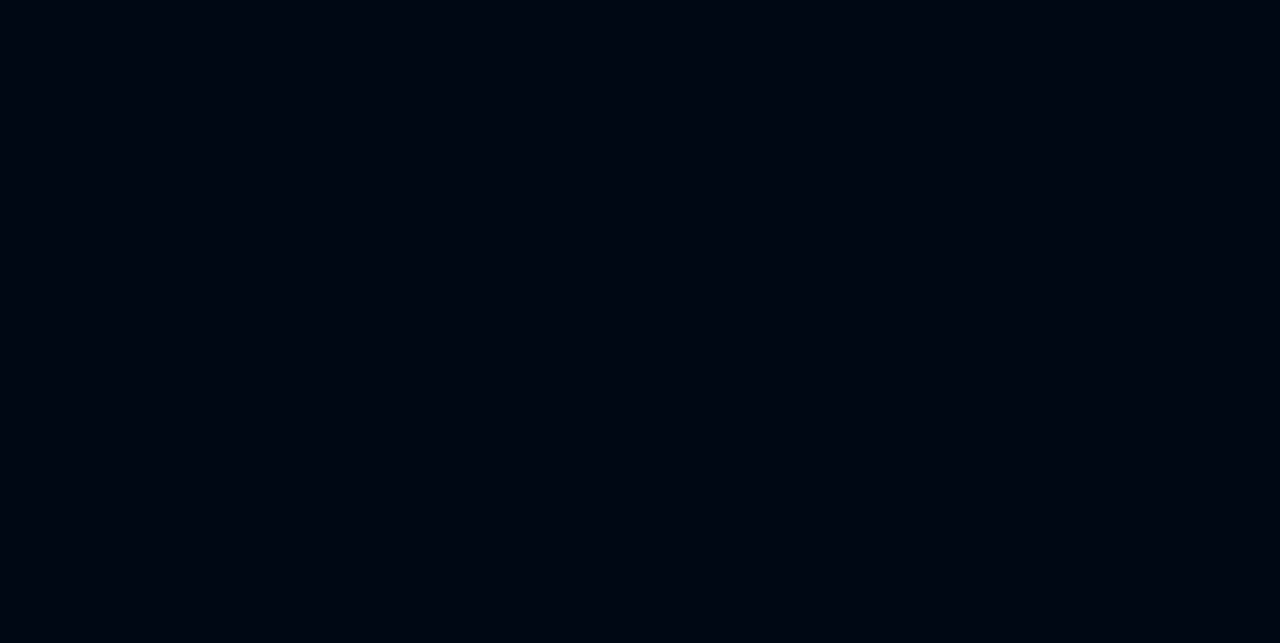
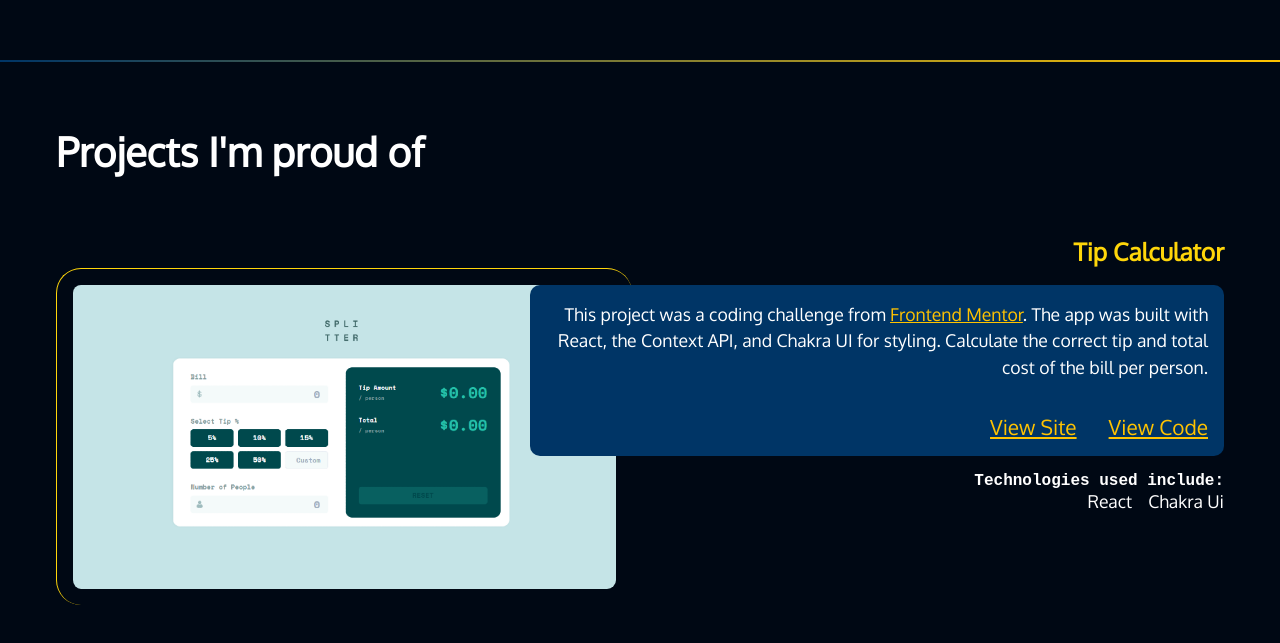
Before and after one commit to madeleinewoodbury/portfolio, a React (Create React App) app: page / in a window 1280 px wide. Shown: the part 711-1354 px from the top of the page. Before the commit the page ends 800 px from the top, so only its background shows below. Built offline with nearby package versions, Linux system fonts and the light colour scheme; a web font is replaced by a local one.

Commit message:
Projects page and TipCalculator component

```diff
--- a/src/App.css
+++ b/src/App.css
@@ -52,7 +52,9 @@ nav li:first-child {
 /* intro styles */
 
 #intro {
-  padding-bottom: 10rem;
+  /* padding-bottom: 10rem; */
+  height: calc(100vh - 12rem);
+  position: relative;
 }
 
 #intro p {
@@ -76,7 +78,109 @@ nav li:first-child {
   font-weight: normal;
 }
 
+/* #intro .scroll {
+  position: absolute;
+  display: flex;
+  justify-content: center;
+  width: 100%;
+  bottom: 0;
+  left: 0;
+}
+
+#intro .scroll a {
+  padding: 2rem;
+  font-size: 300%;
+} */
+
+/* projects styles */
+#projects h2 {
+  font-size: 2.5rem;
+  margin-bottom: calc(2.5rem * 1.5);
+}
+
+#projects h3 {
+  color: var(--light);
+}
+
+#projects h4 {
+  font-size: 1rem;
+  font-family: var(--mono);
+}
+
+#projects .info {
+  background-color: var(--primary);
+  border-radius: 10px;
+  margin: 1rem 0;
+}
+
+#projects .info p {
+  color: var(--white);
+  font-size: 1.1rem;
+  line-height: 1.5;
+  padding: 1rem;
+}
+
+#projects .info .links {
+  padding: 0 1rem 1rem;
+  display: flex;
+  justify-content: flex-end;
+  gap: 2rem;
+}
+
+#projects ul {
+  display: flex;
+  flex-flow: row wrap;
+  justify-content: flex-start;
+  gap: 1rem;
+  font-size: 1.1rem;
+}
+
+#projects img {
+  margin: 2rem 0 4rem 0;
+  border-left: 1px solid var(--light);
+  border-top: 1px solid var(--light);
+  border-radius: 25px;
+  padding: 1rem;
+}
+
 /* Media Queries */
+@media (min-width: 550px) {
+  article {
+    display: grid;
+    grid-template-columns: repeat(10, 1fr);
+    gap: 1rem;
+  }
+
+  .image {
+    grid-column: 1/6;
+    grid-row: 1/2;
+  }
+
+  .text {
+    grid-column: 5/11;
+    grid-row: 1/2;
+    order: 2;
+    text-align: right;
+  }
+
+  article:nth-of-type(even) > .text {
+    grid-column: 1/7;
+    text-align: left;
+  }
+
+  article:nth-of-type(even) > .image {
+    grid-column: 6/11;
+  }
+
+  #projects article:nth-of-type(even) > .text ul {
+    justify-content: flex-start;
+  }
+
+  #projects ul,
+  #about ul {
+    justify-content: flex-end;
+  }
+}
 @media (min-width: 850px) {
   nav {
     max-width: 1200px;
--- a/src/App.js
+++ b/src/App.js
@@ -1,13 +1,17 @@
 import Navbar from './components/Navbar';
 import Landing from './pages/Landing';
+import Projects from './pages/Projects';
+import Gradient from './components/Gradient';
 import './App.css';
 
 function App() {
   return (
     <>
       <Navbar />
-      <main className='container'>
+      <main>
         <Landing />
+        <Gradient />
+        <Projects />
       </main>
     </>
   );
--- /dev/null
+++ b/src/components/Gradient.js
@@ -0,0 +1,5 @@
+const Gradient = () => {
+  return <div className='gradient'></div>;
+};
+
+export default Gradient;
--- /dev/null
+++ b/src/components/projects/TipCalculator.js
@@ -0,0 +1,46 @@
+import image from '../../img/tip-calc.png';
+
+const TipCalculator = () => {
+  return (
+    <article>
+      <div class='text'>
+        <h3>Tip Calculator</h3>
+        <div class='info'>
+          <p>
+            This project was a coding challenge from{' '}
+            <a href='https://www.frontendmentor.io/' target='_blank'>
+              Frontend Mentor
+            </a>
+            . The app was built with React, the Context API, and Chakra UI for
+            styling. Calculate the correct tip and total cost of the bill per
+            person.
+          </p>
+          <div className='links'>
+            <a
+              href='https://tip-calculator-kohl-chi.vercel.app/'
+              target='_blank'
+            >
+              View Site
+            </a>
+            <a
+              href='https://github.com/madeleinewoodbury/tip-calculator'
+              target='_blank'
+            >
+              View Code
+            </a>
+          </div>
+        </div>
+        <h4>Technologies used include:</h4>
+        <ul>
+          <li>React</li>
+          <li>Chakra Ui</li>
+        </ul>
+      </div>
+      <div class='image'>
+        <img src={image} alt='Screenshot of Tip Calculator' />
+      </div>
+    </article>
+  );
+};
+
+export default TipCalculator;
--- a/src/index.css
+++ b/src/index.css
@@ -91,3 +91,12 @@ img {
   position: absolute;
   width: 1px;
 }
+
+.gradient {
+  background: linear-gradient(
+    90deg,
+    rgba(0, 53, 102, 1) 0%,
+    rgba(255, 195, 0, 1) 100%
+  );
+  height: 2px;
+}
--- a/src/pages/Landing.js
+++ b/src/pages/Landing.js
@@ -1,6 +1,8 @@
+import { AiOutlineArrowDown } from 'react-icons/ai';
+
 const Landing = () => {
   return (
-    <section id='intro'>
+    <section id='intro' className='container'>
       <p className='name'>
         Hi, my name is <span>Madeleine Woodbury.</span>
       </p>
@@ -12,6 +14,11 @@ const Landing = () => {
         Currently, I'm working on a degree in Information Technology at{' '}
         <a href='https://www.ntnu.no/'>NTNU</a>.
       </p>
+      {/* <div className='scroll'>
+        <a href='#projects'>
+          <AiOutlineArrowDown />
+        </a>
+      </div> */}
     </section>
   );
 };
--- /dev/null
+++ b/src/pages/Projects.js
@@ -0,0 +1,12 @@
+import TipCalculator from '../components/projects/TipCalculator';
+
+const Projects = () => {
+  return (
+    <section id='projects' className='container'>
+      <h2>Projects I'm proud of</h2>
+      <TipCalculator />
+    </section>
+  );
+};
+
+export default Projects;
```
Also changed, not shown: src/img/tip-calc.png (added).
